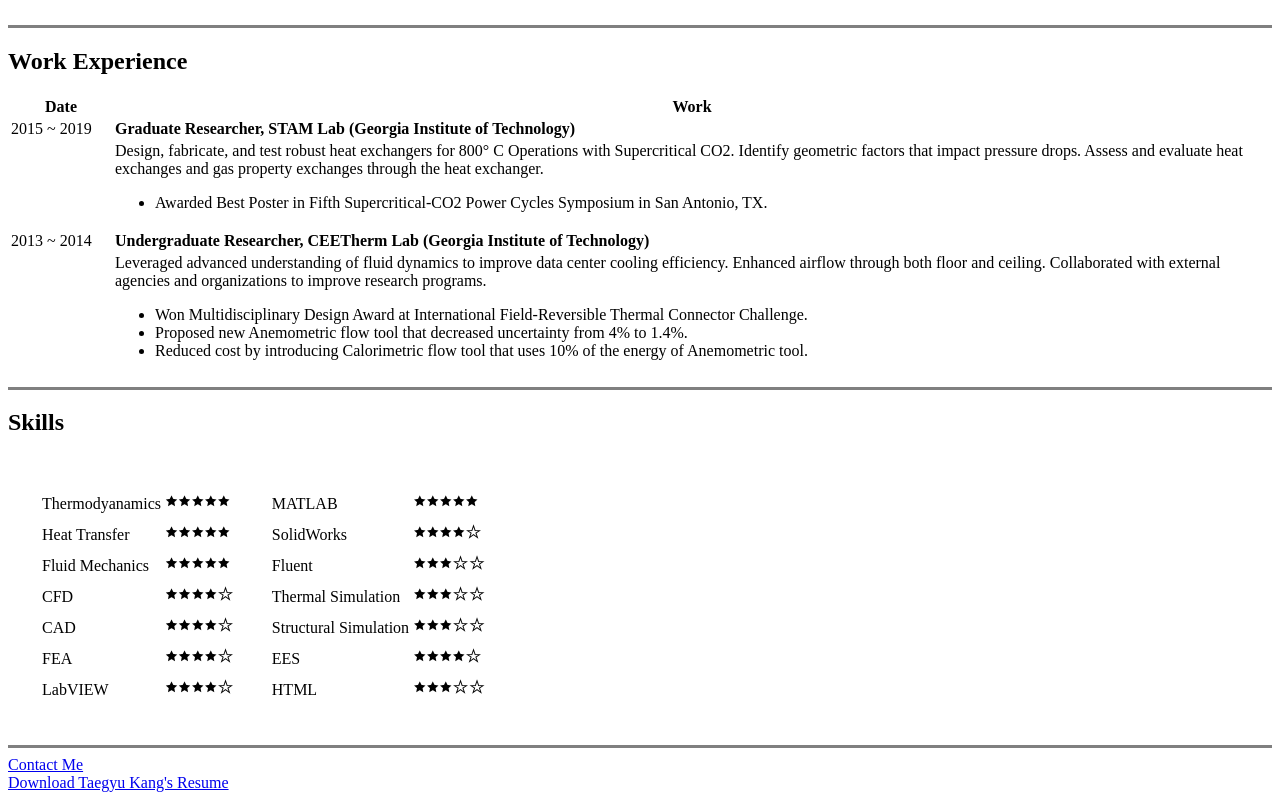
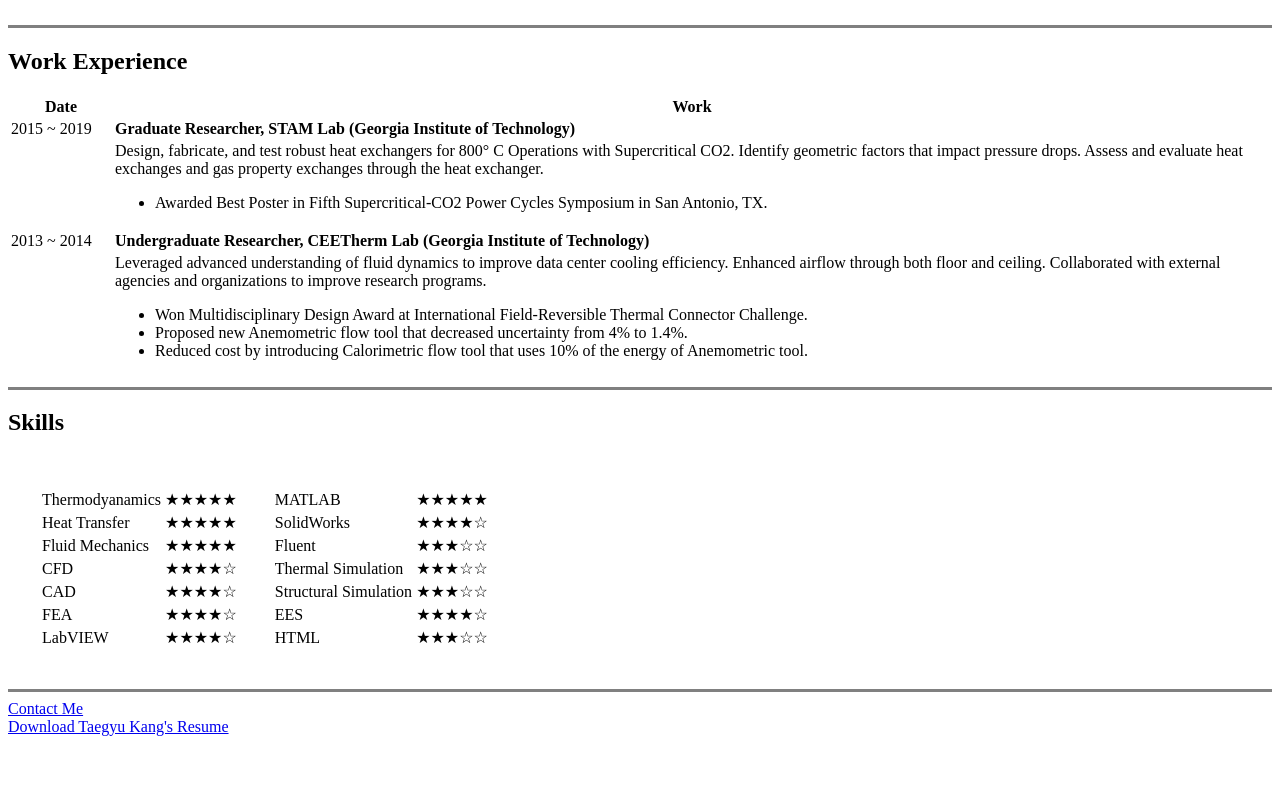
Before and after one commit to taegyu87/cv, a plain HTML site: page index.html in a window 1280 px wide. Shown: the part 485-1285 px from the top of the page. After the commit the page ends 1229 px from the top, so only its background shows below. Drawn offline with Linux system fonts and the light colour scheme.

Commit message:
Add files via upload

```diff
--- a/index.html
+++ b/index.html
@@ -107,31 +107,31 @@
         <table>
           <tr>
             <td>Thermodyanamics</td>
-            <td>🟊🟊🟊🟊🟊</td>
+            <td>★★★★★</td>
           </tr>
           <tr>
             <td>Heat Transfer</td>
-            <td>🟊🟊🟊🟊🟊</td>
+            <td>★★★★★</td>
           </tr>
           <tr>
             <td>Fluid Mechanics</td>
-            <td>🟊🟊🟊🟊🟊</td>
+            <td>★★★★★</td>
           </tr>
           <tr>
             <td>CFD</td>
-            <td>🟊🟊🟊🟊☆</td>
+            <td>★★★★☆</td>
           </tr>
           <tr>
             <td>CAD</td>
-            <td>🟊🟊🟊🟊☆</td>
+            <td>★★★★☆</td>
           </tr>
           <tr>
             <td>FEA</td>
-            <td>🟊🟊🟊🟊☆</td>
+            <td>★★★★☆</td>
           </tr>
           <tr>
             <td>LabVIEW</td>
-            <td>🟊🟊🟊🟊☆</td>
+            <td>★★★★☆</td>
           </tr>
         </table>
       </td>
@@ -139,31 +139,31 @@
         <table>
           <tr>
             <td>MATLAB</td>
-            <td>🟊🟊🟊🟊🟊</td>
+            <td>★★★★★</td>
           </tr>
           <tr>
             <td>SolidWorks</td>
-            <td>🟊🟊🟊🟊☆</td>
+            <td>★★★★☆</td>
           </tr>
           <tr>
             <td>Fluent</td>
-            <td>🟊🟊🟊☆☆</td>
+            <td>★★★☆☆</td>
           </tr>
           <tr>
             <td>Thermal Simulation</td>
-            <td>🟊🟊🟊☆☆</td>
+            <td>★★★☆☆</td>
           </tr>
           <tr>
             <td>Structural Simulation</td>
-            <td>🟊🟊🟊☆☆</td>
+            <td>★★★☆☆</td>
           </tr>
           <tr>
             <td>EES</td>
-            <td>🟊🟊🟊🟊☆</td>
+            <td>★★★★☆</td>
           </tr>
           <tr>
             <td>HTML</td>
-            <td>🟊🟊🟊☆☆</td>
+            <td>★★★☆☆</td>
           </tr>
         </table>
       </td>
```
